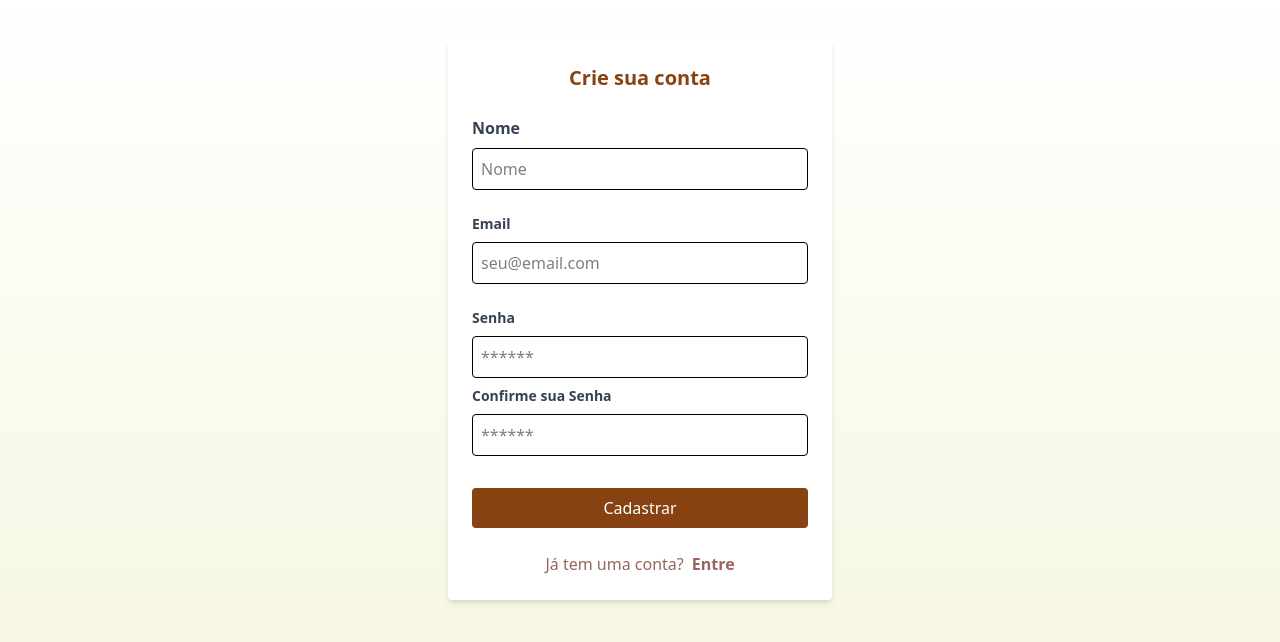
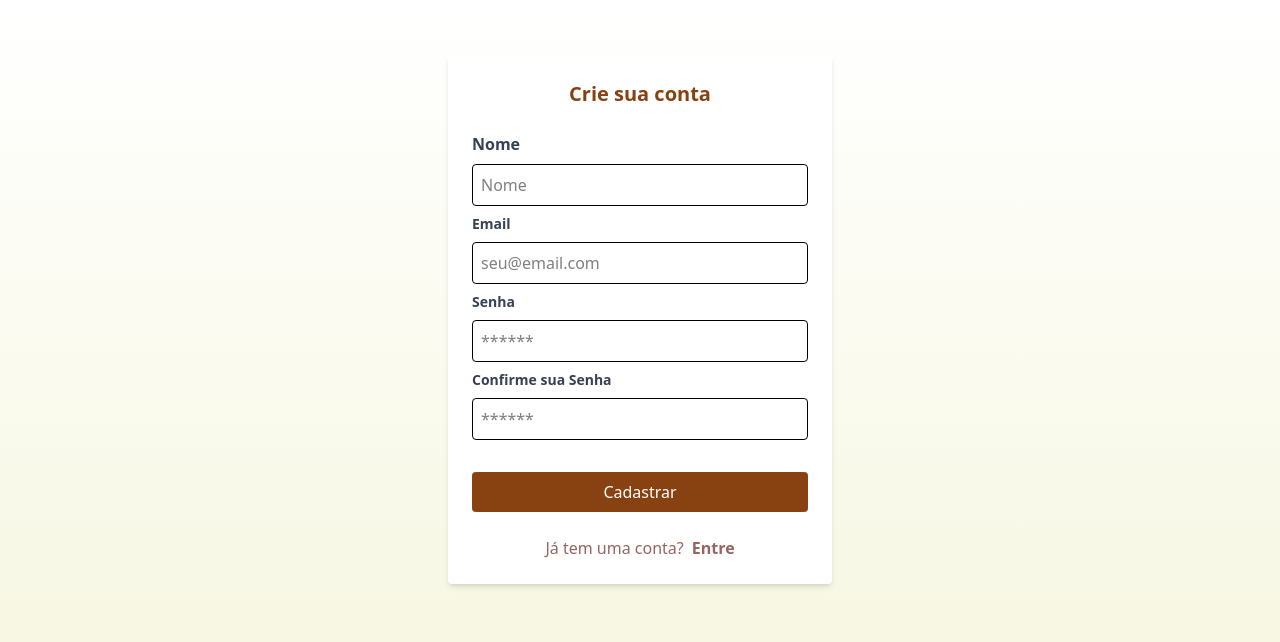
Before and after one commit to fbmcarmo/sebao-online, a Next.js app: page /cadastrar in a window 1280 px wide. Shown: the top 642 px of the page. Built offline with nearby package versions, Linux system fonts and the light colour scheme.

Commit message:
Ajuste proporção labels

```diff
--- a/src/pages/cadastrar/index.jsx
+++ b/src/pages/cadastrar/index.jsx
@@ -11,14 +11,14 @@ export default function Cadastrar() {
         <label className="block te xt-sm font-bold text-gray-700">Nome</label>
         <input
           type="email"
-          className="w-full p-2 border rounded mb-4 focus:outline-none focus:ring-2 focus:ring-[#884211]"
+          className="w-full p-2 border rounded focus:outline-none focus:ring-2 focus:ring-[#884211]"
           placeholder="Nome"
           required
         />
         <label className="block text-sm font-bold text-gray-700">Email</label>
         <input
           type="email"
-          className="w-full p-2 border rounded mb-4 focus:outline-none focus:ring-2 focus:ring-[#884211]"
+          className="w-full p-2 border rounded  focus:outline-none focus:ring-2 focus:ring-[#884211]"
           placeholder="seu@email.com"
           required
         />
```
